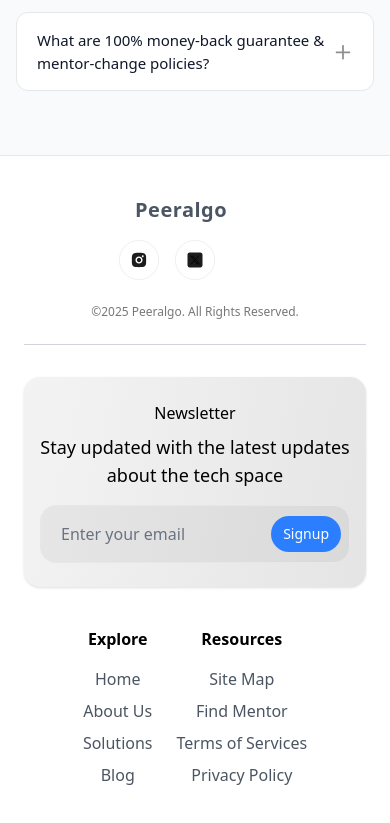
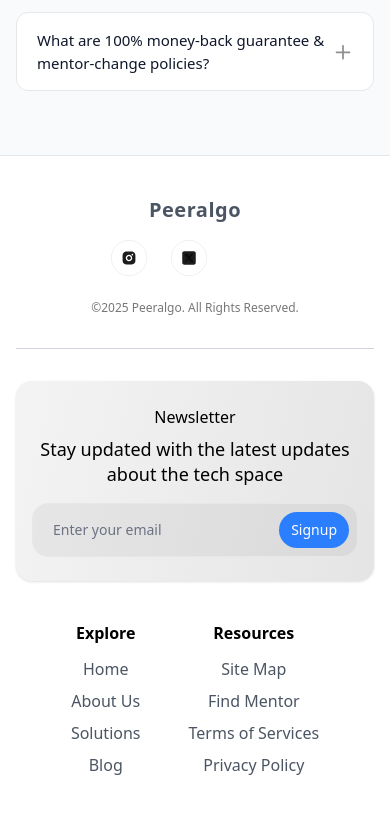
Before and after one commit to dalip03/peeralgo, a Next.js app: page / in a window 390 px wide. Shown: the part 10697-11520 px from the top of the page. Built offline with nearby package versions, Linux system fonts and the light colour scheme.

Commit message:
footer updated

```diff
--- a/src/app/components/Footer.tsx
+++ b/src/app/components/Footer.tsx
@@ -2,97 +2,120 @@
 import Image from "next/image";
 import Link from "next/link";
 import React from "react";
+import { motion } from "framer-motion";
 
 const Footer = () => {
   const socialIcons = [
     {
       name: "Instagram",
-      lightIcon: "/icons/Instagramlight.svg", // Use DARK svg for light mode
-      darkIcon: "/icons/Instagramlight.svg", // Use LIGHT svg for dark mode
+      lightIcon: "/icons/Instagramlight.svg",
+      darkIcon: "/icons/Instagramlight.svg",
     },
     {
       name: "Twitter",
-      lightIcon: "/icons/Twitterlight.svg", // Use DARK svg for light mode
-      darkIcon: "/icons/Twitterdark.svg", // Use LIGHT svg for dark mode
+      lightIcon: "/icons/Twitterlight.svg",
+      darkIcon: "/icons/Twitterdark.svg",
     },
     {
       name: "LinkedIn",
-      lightIcon: "/icons/Linkedindark.svg", // Use DARK svg for light mode
-      darkIcon: "/icons/Linkedinlight.svg", // Use LIGHT svg for dark mode
+      lightIcon: "/icons/Linkedindark.svg",
+      darkIcon: "/icons/Linkedinlight.svg",
     },
   ];
 
   return (
-    <footer
-      className="px-6 md:px-20 py-10 border-t transition-colors duration-300"
+    <motion.footer
+      initial={{ opacity: 0, y: 20 }}
+      animate={{ opacity: 1, y: 0 }}
+      transition={{ duration: 0.7, ease: "easeOut" }}
+      className="px-4 sm:px-6 md:px-20 py-10 border-t transition-colors duration-300"
       style={{
         background: "var(--footer-bg, #ffffff)",
         borderColor: "var(--footer-border, #e5e7eb)",
         color: "var(--footer-text, #4b5563)",
       }}
     >
-      {/* Top part */}
-      <div className="flex flex-col md:flex-row items-center justify-between mb-6 text-md text-center md:text-left">
-        <div className="flex flex-col md:flex-row items-center justify-between gap-4 md:gap-8 mb-6">
-          {/* Logo */}
-          <Link
-            href="/"
-            className="flex-shrink-0 flex items-center w-[120px] sm:w-[160px]"
+      {/* Top Section */}
+      <motion.div
+        initial="hidden"
+        animate="show"
+        variants={{
+          hidden: { opacity: 0 },
+          show: {
+            opacity: 1,
+            transition: { staggerChildren: 0.15 },
+          },
+        }}
+        className="flex flex-col md:flex-row items-center justify-between gap-6 md:gap-0 text-center md:text-left"
       >
-            <span
-              className="
-      text-xl sm:text-2xl font-semibold tracking-wide
-      text-[var(--logo-light-color)]
-      dark:text-[var(--logo-dark-color)]
-    "
+        <motion.div
+          variants={{
+            hidden: { opacity: 0, y: 15 },
+            show: { opacity: 1, y: 0 },
+          }}
+          className="flex flex-col sm:flex-row items-center justify-center sm:justify-start gap-4 sm:gap-8"
         >
+          <Link href="/" className="flex-shrink-0 flex items-center">
+            <span className="text-xl sm:text-2xl font-semibold tracking-wide text-[var(--logo-light-color)] dark:text-[var(--logo-dark-color)]">
               Peeralgo
             </span>
           </Link>
 
           {/* Social Icons */}
-          <div className="flex gap-4">
+          <div className="flex gap-3 sm:gap-4">
             {socialIcons.map((social) => (
               <React.Fragment key={social.name}>
-                {/* Light mode - show dark icons */}
+                <motion.div whileHover={{ scale: 1.1 }}>
                   <Image
                     src={social.lightIcon}
                     alt={social.name}
-                  width={40}
-                  height={40}
-                  className="w-10 h-10 cursor-pointer hover:opacity-80 transition-opacity dark:hidden"
+                    width={35}
+                    height={35}
+                    className="w-9 h-9 sm:w-10 sm:h-10 cursor-pointer hover:opacity-80 transition-opacity dark:hidden"
                   />
-                {/* Dark mode - show light icons */}
+                </motion.div>
+
+                <motion.div whileHover={{ scale: 1.1 }}>
                   <Image
                     src={social.darkIcon}
                     alt={social.name}
-                  width={40}
-                  height={40}
-                  className="w-10 h-10 cursor-pointer hover:opacity-80 transition-opacity hidden dark:block"
+                    width={35}
+                    height={35}
+                    className="w-9 h-9 sm:w-10 sm:h-10 cursor-pointer hover:opacity-80 transition-opacity hidden dark:block"
                   />
+                </motion.div>
               </React.Fragment>
             ))}
           </div>
-        </div>
+        </motion.div>
 
-        <div
+        <motion.div
+          variants={{
+            hidden: { opacity: 0, y: 15 },
+            show: { opacity: 1, y: 0 },
+          }}
           className="text-xs"
           style={{ color: "var(--footer-muted, #1C1C1C99)" }}
         >
           ©2025 Peeralgo. All Rights Reserved.
-        </div>
-      </div>
+        </motion.div>
+      </motion.div>
 
       <hr
-        className="mb-8"
+        className="my-8"
         style={{ borderColor: "var(--footer-divider, #d1d5db)" }}
       />
 
-      {/* Middle part */}
+      {/* Middle Section */}
       <div className="flex flex-col md:flex-row justify-between gap-10 md:gap-20 mb-8 items-center md:items-start text-center md:text-left">
-        {/* Left: Newsletter */}
-        <div
-          className="w-full md:w-1/2 inline-flex justify-center md:justify-start shadow-sm rounded-2xl"
+
+        {/* Newsletter */}
+        <motion.div
+          initial={{ opacity: 0, y: 20 }}
+          whileInView={{ opacity: 1, y: 0 }}
+          viewport={{ once: true }}
+          transition={{ duration: 0.6 }}
+          className="w-full md:w-1/2 flex justify-center md:justify-start shadow-sm rounded-2xl"
           style={{
             background:
               "linear-gradient(103deg, rgba(28, 28, 28, 0.06) 7.05%, rgba(28, 28, 28, 0.12) 100.95%)",
@@ -105,44 +128,28 @@ const Footer = () => {
             >
               Newsletter
             </h3>
+
             <h2
-              className="text-lg"
+              className="text-lg leading-snug"
               style={{ color: "var(--footer-heading, #000000)" }}
             >
               Stay updated with the latest updates about the tech space
             </h2>
+
             <form
               className="
-    w-full
-    flex flex-row
-    items-center
-    gap-2
-    mt-2
-    border
-    rounded-2xl
-    bg-[rgba(0,0,0,0.05)]
-    p-2
-    transition-colors
-    duration-300
+                w-full flex items-center gap-2 mt-2 border rounded-2xl
+                bg-[rgba(0,0,0,0.05)] p-2 transition-colors duration-300
               "
-  style={{
-    borderColor: "var(--footer-input-border, #e5e7eb)",
-  }}
+              style={{ borderColor: "var(--footer-input-border, #e5e7eb)" }}
             >
               <input
                 type="email"
                 placeholder="Enter your email"
                 className="
-      flex-grow
-      min-w-0            /* prevents overflow on small screens */
-      px-3
-      py-2
-      rounded-2xl
-      bg-transparent
-      placeholder:text-gray-500
-      focus:outline-none
-      focus:ring-1
-      focus:ring-blue-100
+                  flex-grow min-w-0 px-3 py-2 rounded-2xl bg-transparent
+                  placeholder:text-gray-500 text-sm
+                  focus:outline-none focus:ring-1 focus:ring-blue-100
                 "
                 required
               />
@@ -150,28 +157,27 @@ const Footer = () => {
               <button
                 type="submit"
                 className="
-      bg-blue-500
-      text-white
-      px-3
-      py-2
-      rounded-3xl
-      cursor-pointer
-      whitespace-nowrap /* prevents wrapping text */
-      text-sm
+                  bg-blue-500 text-white px-3 py-2 rounded-3xl cursor-pointer
+                  whitespace-nowrap text-sm
                 "
               >
                 Signup
               </button>
             </form>
+          </div>
+        </motion.div>
 
-          </div>
-        </div>
-
-        {/* Right: Explore & Resources */}
-        <div className="w-full md:w-1/2 flex flex-row justify-center md:justify-end gap-6 sm:gap-10 text-center sm:text-left">
+        {/* Explore + Resources */}
+        <motion.div
+          initial={{ opacity: 0, x: 30 }}
+          whileInView={{ opacity: 1, x: 0 }}
+          viewport={{ once: true }}
+          transition={{ duration: 0.6 }}
+          className="w-full md:w-1/2 flex flex-wrap justify-center md:justify-end gap-12"
+        >
           <div>
             <h4
-              className="font-semibold mb-4"
+              className="font-semibold mb-3"
               style={{ color: "var(--footer-heading, #000000)" }}
             >
               Explore
@@ -180,43 +186,16 @@ const Footer = () => {
               className="space-y-2"
               style={{ color: "var(--footer-link, #4b5563)" }}
             >
-              <li>
-                <Link
-                  href="/"
-                  className="hover:text-black cursor-pointer block w-full"
-                >
-                  Home
-                </Link>
-              </li>
-              <li>
-                <Link
-                  href="/"
-                  className="hover:text-black cursor-pointer block w-full"
-                >
-                  About Us
-                </Link>
-              </li>
-              <li>
-                <Link
-                  href="/"
-                  className="hover:text-black cursor-pointer block w-full"
-                >
-                  Solutions
-                </Link>
-              </li>
-              <li>
-                <Link
-                  href="/blogs"
-                  className="hover:text-black cursor-pointer block w-full"
-                >
-                  Blog
-                </Link>
-              </li>
+              <li><Link href="/" className="hover:text-black block">Home</Link></li>
+              <li><Link href="/" className="hover:text-black block">About Us</Link></li>
+              <li><Link href="/" className="hover:text-black block">Solutions</Link></li>
+              <li><Link href="/blogs" className="hover:text-black block">Blog</Link></li>
             </ul>
           </div>
+
           <div>
             <h4
-              className="font-semibold mb-4"
+              className="font-semibold mb-3"
               style={{ color: "var(--footer-heading, #000000)" }}
             >
               Resources
@@ -226,10 +205,10 @@ const Footer = () => {
               style={{ color: "var(--footer-link, #4b5563)" }}
             >
               <li className="hover:text-gray-400 cursor-pointer">Site Map</li>
-              <li className="hover:text-gray-400 cursor-pointer">
+              <li>
                 <Link
                   href="/FindMentor"
-                  className="hover:text-gray-400 cursor-pointer block w-full"
+                  className="hover:text-gray-400 block"
                 >
                   Find Mentor
                 </Link>
@@ -242,9 +221,9 @@ const Footer = () => {
               </li>
             </ul>
           </div>
+        </motion.div>
       </div>
-      </div>
-    </footer>
+    </motion.footer>
   );
 };
 
```
Lines whose indentation alone changed are shown as unchanged.
